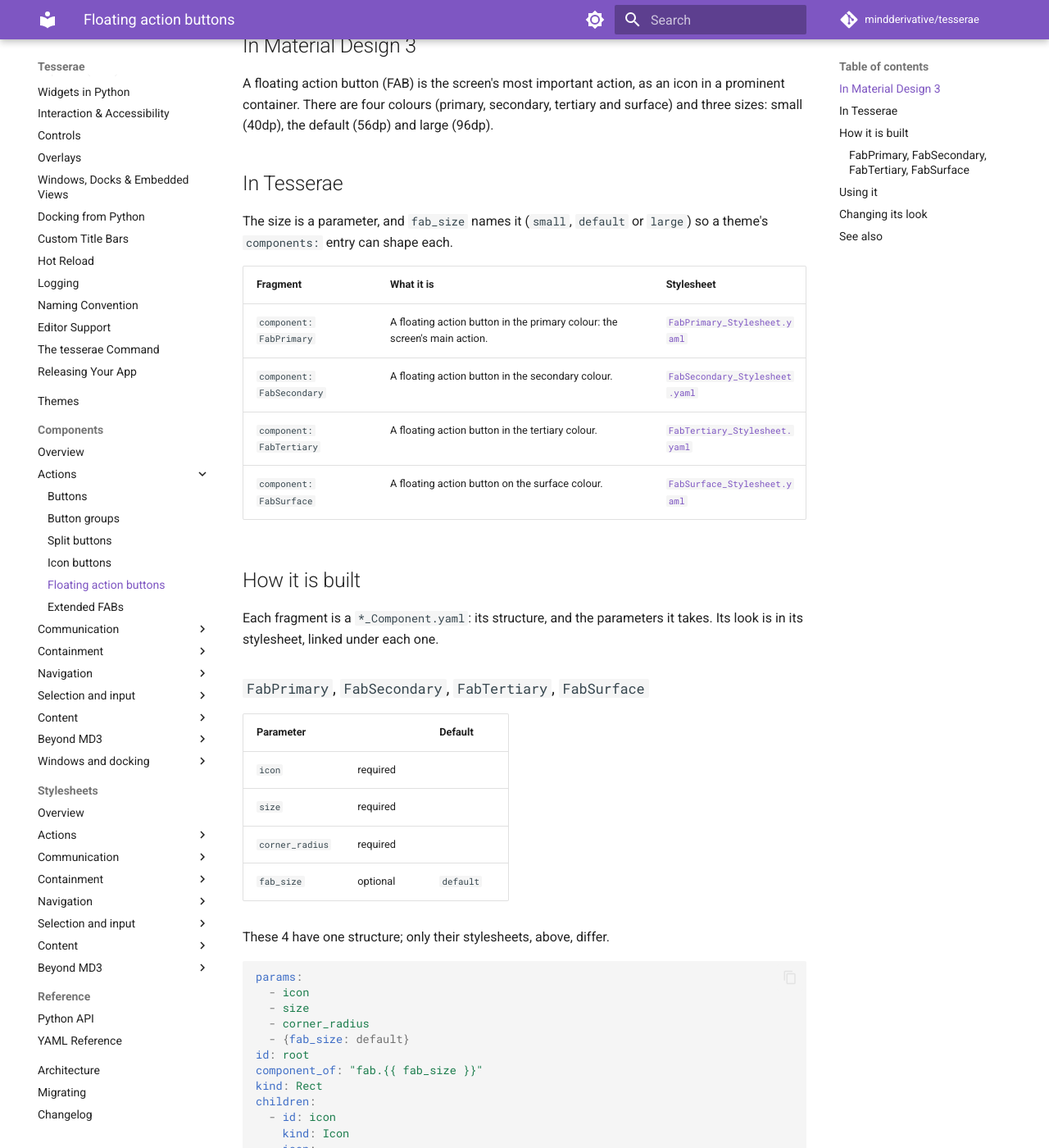
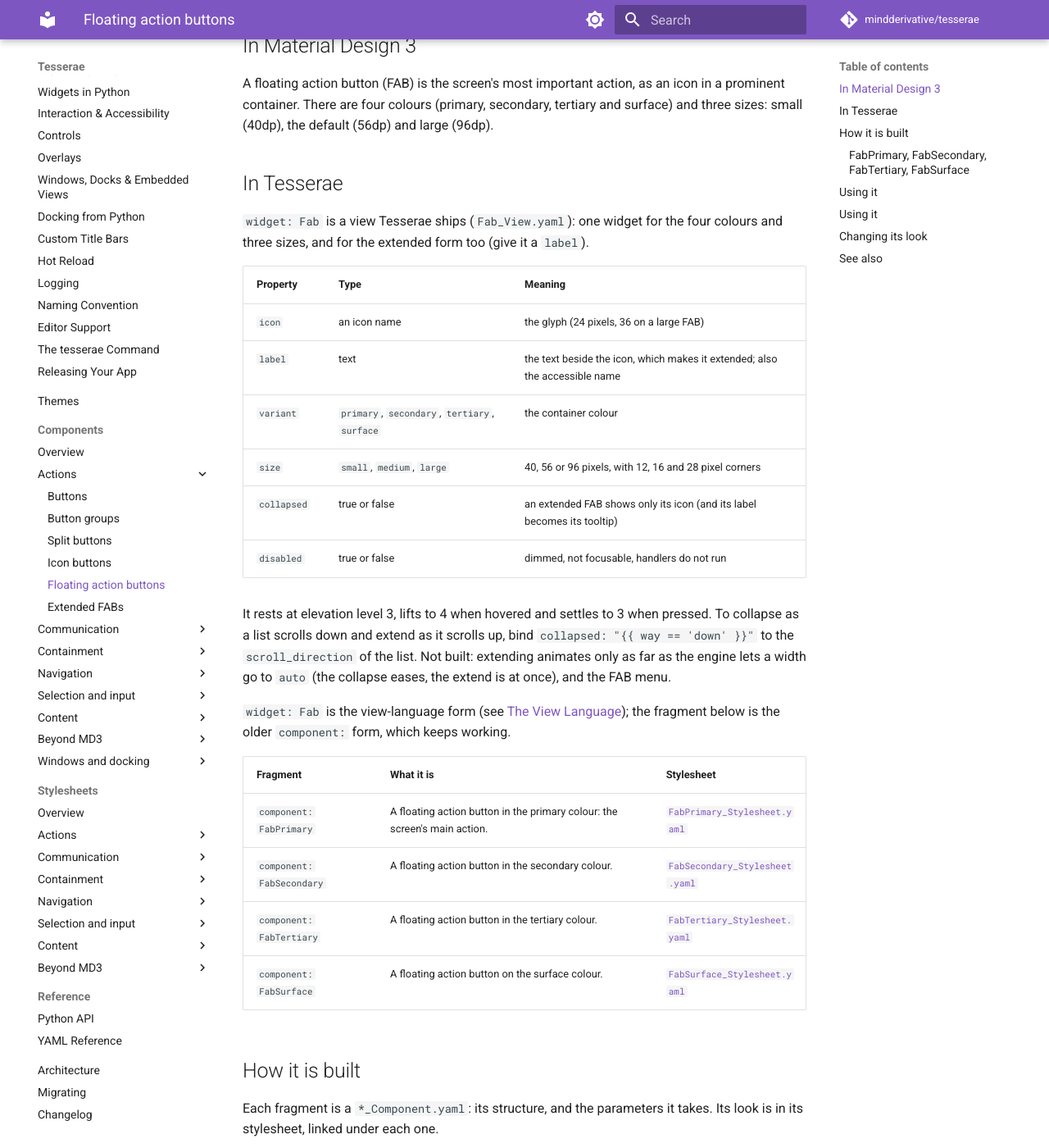
Before and after one commit to mindderivative/tesserae, an MkDocs documentation site: the page built from docs/components/fabs.md, in a window 1280 px wide and 1400 px high, scrolled down 207 px. Shown: the whole window at 82% size. Built offline with MkDocs 1.6.1 and Material for MkDocs 9.7.7, drawn with Linux system fonts in a browser that asks for light colours; comment, search, counter and statistics services are not loaded; some of the changed text lies outside the part shown.

Commit message:
0.5.0 #133 #134 #135 #136 #137 #138 #139 #140: Fab, a shipped view (four colours, three sizes, extended with a label, collapsed, lifts on hover)
Co-Authored-By: Claude Sonnet 5.5 <noreply@anthropic.com>

````diff
--- a/docs/components/fabs.md
+++ b/docs/components/fabs.md
@@ -10,8 +10,23 @@ default (56dp) and large (96dp).
 
 ## In Tesserae
 
-The size is a parameter, and `fab_size` names it (`small`, `default` or `large`) so a theme's
-`components:` entry can shape each.
+`widget: Fab` is a view Tesserae ships (`Fab_View.yaml`): one widget for the four colours and three sizes, and for the extended form too (give it a
+`label`).
+
+| Property | Type | Meaning |
+| --- | --- | --- |
+| `icon` | an icon name | the glyph (24 pixels, 36 on a large FAB) |
+| `label` | text | the text beside the icon, which makes it extended; also the accessible name |
+| `variant` | `primary`, `secondary`, `tertiary`, `surface` | the container colour |
+| `size` | `small`, `medium`, `large` | 40, 56 or 96 pixels, with 12, 16 and 28 pixel corners |
+| `collapsed` | true or false | an extended FAB shows only its icon (and its label becomes its tooltip) |
+| `disabled` | true or false | dimmed, not focusable, handlers do not run |
+
+It rests at elevation level 3, lifts to 4 when hovered and settles to 3 when pressed. To collapse as a list scrolls down and extend as it scrolls up, bind
+`collapsed: "{{ way == 'down' }}"` to the `scroll_direction` of the list. Not built: extending animates only as far as the engine lets a width go to `auto`
+(the collapse eases, the extend is at once), and the FAB menu.
+
+`widget: Fab` is the view-language form (see [The View Language](../guide/view-language.md)); the fragment below is the older `component:` form, which keeps working.
 
 | Fragment | What it is | Stylesheet |
 | --- | --- | --- |
@@ -53,18 +68,23 @@ children:
 
 ## Using it
 
-In a view:
+```yaml
+name: inbox
+widget: Container
+style: {flex_direction: vertical, width: 360, height: 480}
+children:
+  - widget: ScrollView
+    scroll_direction: "{{ way }}"
+    style: {height: 400}
+    children: [{widget: Text, text: Messages}]
+  - widget: Fab
+    icon: add
+    label: Compose
+    collapsed: "{{ way == 'down' }}"
+    handlers: {on_click: compose}
+```
 
-```yaml
-# Home_View.yaml
-id: root
-kind: Container
-children:
-  - id: add
-    component: FabPrimary
-    with: {icon: add, size: 56, corner_radius: 16}
-    handlers: {on_click: add_item}
-```
+## Using it
 
 In Python:
 
````
Also changed, not shown: design/yaml-language.md (+1 -0 lines), docs/changelog.md (+1 -0 lines), docs/components/extended-fabs.md (+12 -11 lines), src/tesserae/views/Fab_Stylesheet.yaml (added, +38 -0 lines), src/tesserae/views/Fab_View.yaml (added, +31 -0 lines), 2 other files.
